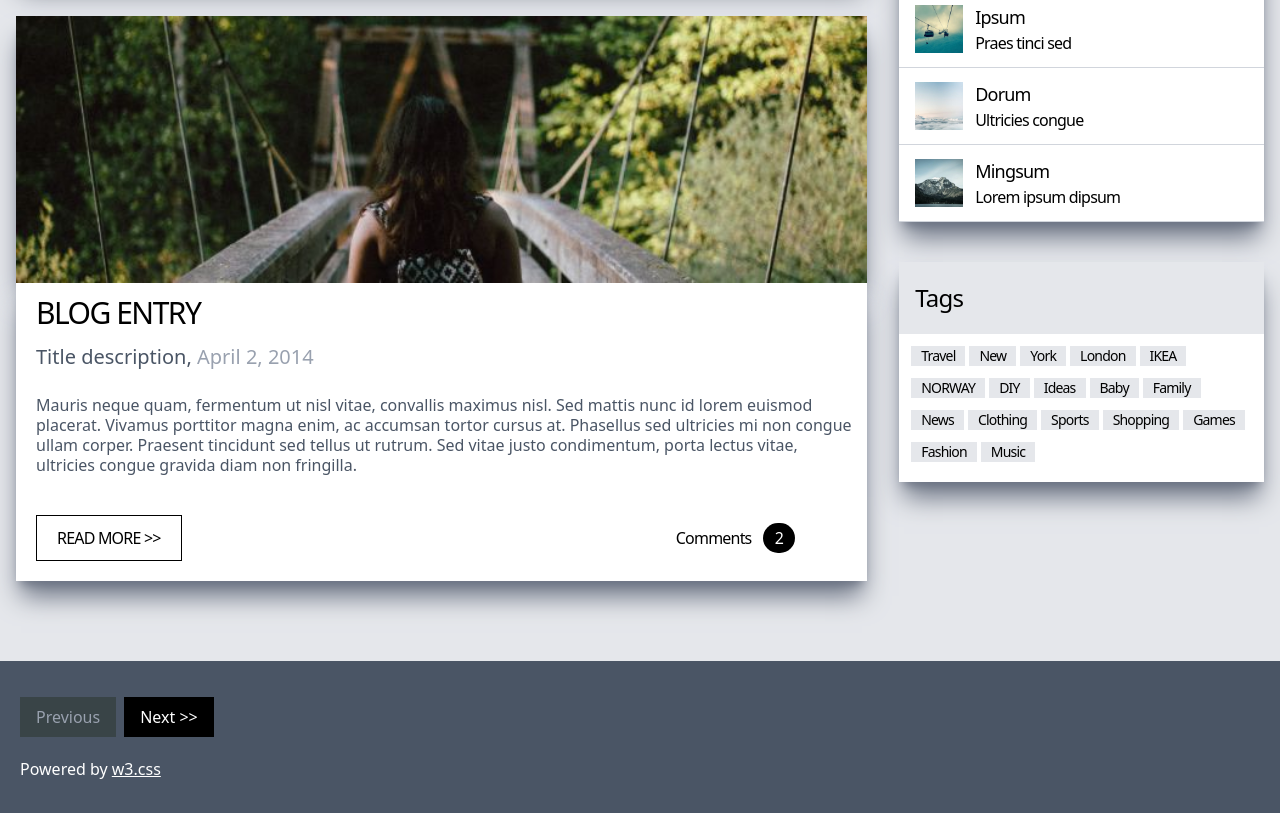
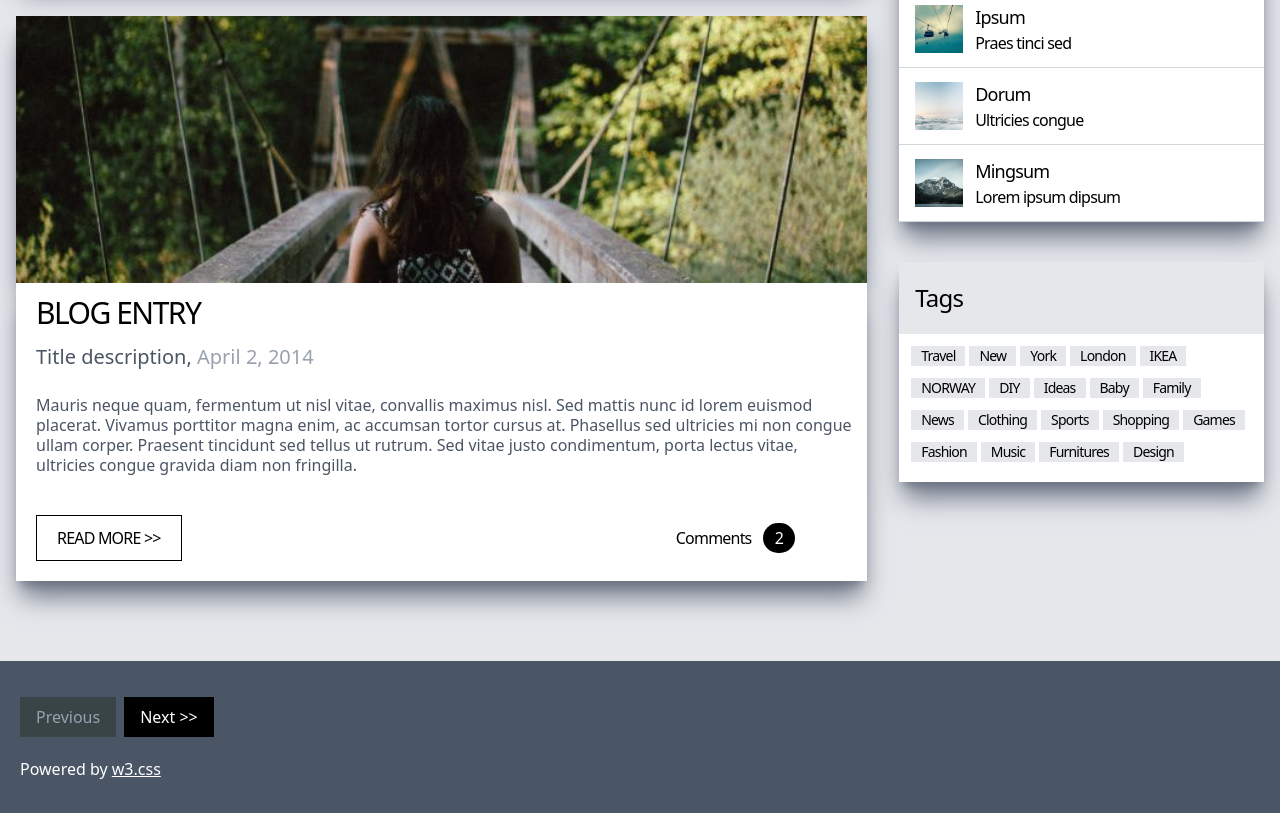
Before and after one commit to Gordonnest/My-Blog, a website: page index.html in a window 1280 px wide. Shown: the part 774-1587 px from the top of the page. Drawn offline with Linux system fonts and the light colour scheme.

Commit message:
added nwe items

```diff
--- a/index.html
+++ b/index.html
@@ -120,6 +120,8 @@
             <p class="bg-gray-200 px-2.5 text-black hover:bg-black cursor-pointer hover:text-white hover:text-md  mb-2 font-light">Games</p>
             <p class="bg-gray-200 px-2.5 text-black hover:bg-black cursor-pointer hover:text-white hover:text-md  mb-2 font-light">Fashion</p>
             <p class="bg-gray-200 px-2.5 text-black hover:bg-black cursor-pointer hover:text-white hover:text-md  mb-2 font-light">Music</p>
+            <p class="bg-gray-200 px-2.5 text-black hover:bg-black cursor-pointer hover:text-white hover:text-md  mb-2 font-light">Furnitures</p>
+            <p class="bg-gray-200 px-2.5 text-black hover:bg-black cursor-pointer hover:text-white hover:text-md  mb-2 font-light">Design</p>
 
           </div>
         </div>
```
